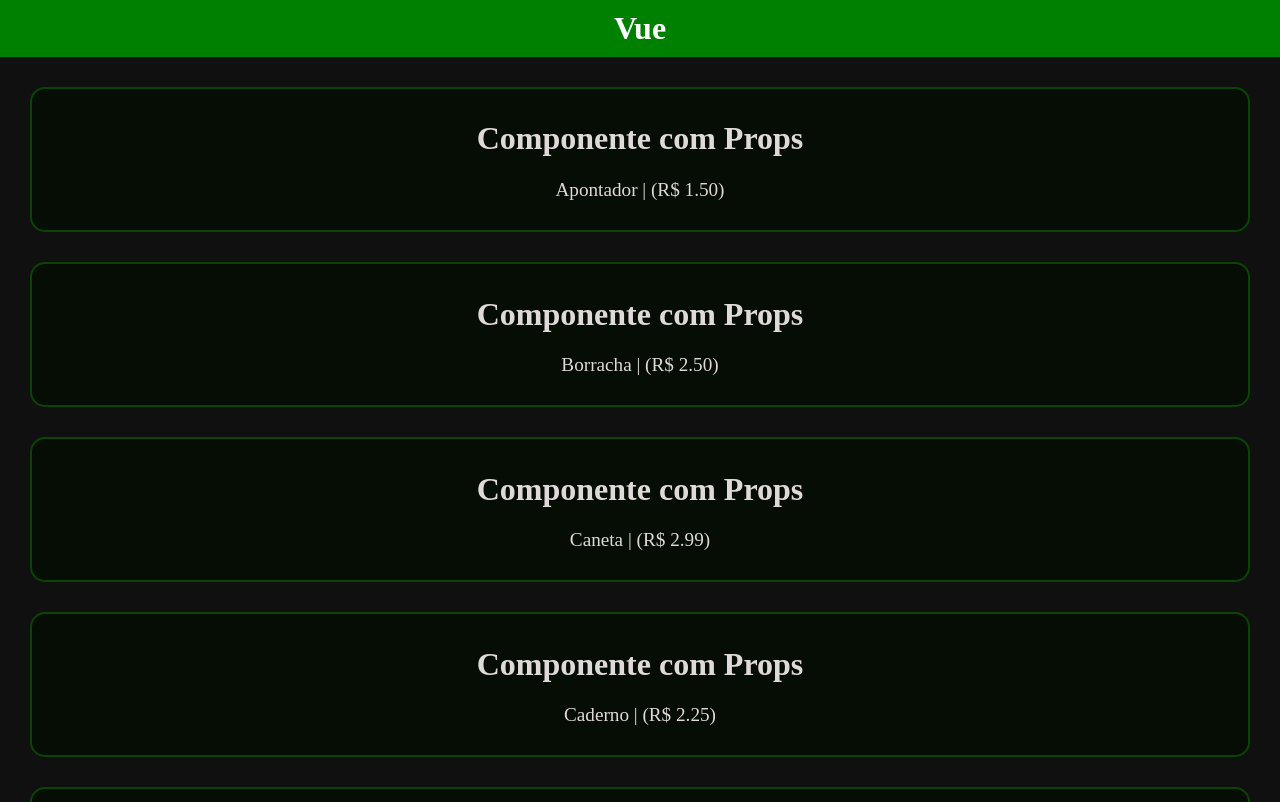
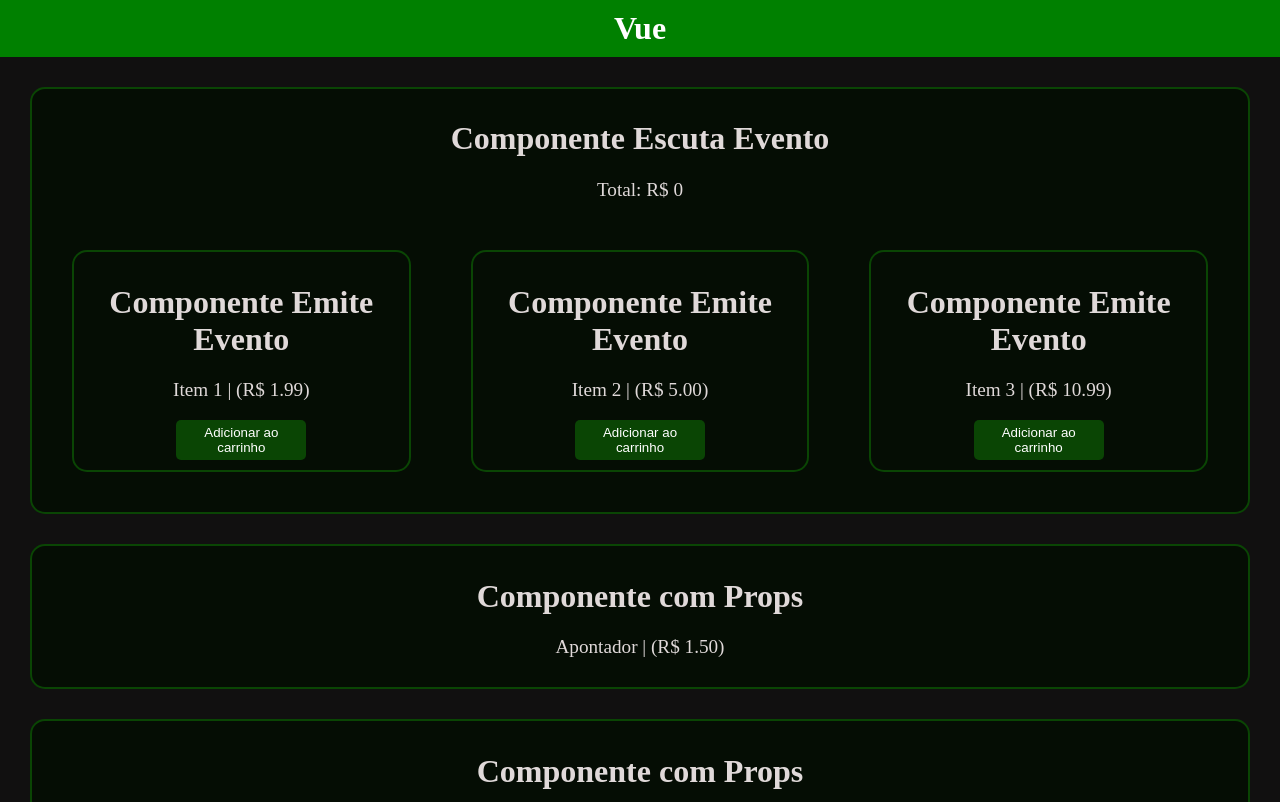
Before and after one commit to andrewschiozo/cod3r-masterclass-vuejs, a Vue app: page / in a window 1280 px wide. Shown: the top 802 px of the page. Built offline with nearby package versions, Linux system fonts and the light colour scheme.

Commit message:
feat: Emitir/escutar evento

```diff
--- a/src/App.vue
+++ b/src/App.vue
@@ -4,6 +4,7 @@
 import ComDadosReativosNaoPrimitivos from './components/ComDadosReativosNaoPrimitivos.vue';
 import ComProps from './components/ComProps.vue';
 import DataBinding from './components/DataBinding.vue';
+import EscutaEvento from './components/EscutaEvento.vue';
 import PrimeiroComponente from './components/PrimeiroComponente.vue';
 
 const item = {
@@ -17,6 +18,7 @@
   <header>
     Vue
   </header>
+  <EscutaEvento />
   <ComProps :item="item.item" :preco="item.preco" />
   <ComProps item="Borracha" v-bind:preco="2.50" />
   <ComProps item="Caneta" :preco="2.99" />
```
